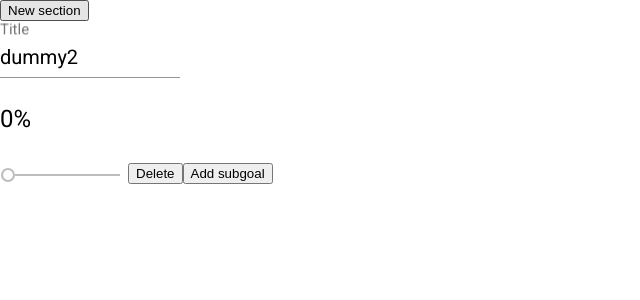
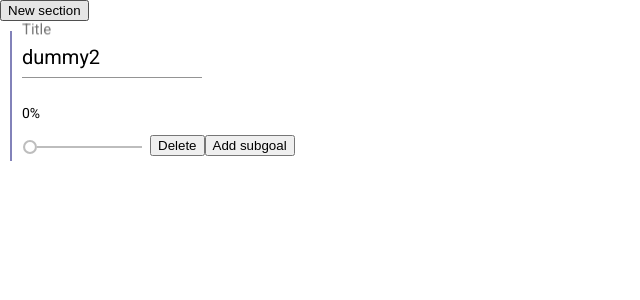
Before and after one commit to samgiz/goal_satisfaction_tracker, an Angular app: page / in a window 1280 px wide. Shown: the top 300 px of the page, without its empty margins (0-640 px from the left). Built offline with nearby package versions, Linux system fonts and the light colour scheme.

Commit message:
Only allow leaf nodes to change value

```diff
--- a/src/app/components/goal/goal.component.css
+++ b/src/app/components/goal/goal.component.css
@@ -2,6 +2,12 @@ mat-form-field {
   margin-right: 12px;
   font-size: 20px;
 }
-.subgoals {
-  margin-left: 50px;
+.everything {
+  display: flex;
+  flex-direction: horizontal;
 }
+.padding {
+  background-color: rgb(130, 130, 185);
+  width: 2px;
+  margin: 10px;
+}
--- a/src/app/components/goal/goal.component.html
+++ b/src/app/components/goal/goal.component.html
@@ -1,5 +1,8 @@
+<div class="everything">
+  <div class="padding"></div>
   <div>
     <!-- Text field that holds the goal title -->
+    <div class="titleArea">
       <mat-form-field>
         <mat-label>Title</mat-label>
         <textarea matInput
@@ -8,19 +11,21 @@
                   cdkAutosizeMaxRows="10"
                   [(ngModel)]="goal.title"></textarea>
       </mat-form-field>
-  <h1>{{goal.value}}%</h1>
+      <div>{{goal.value}}%</div>
+    </div>
     <mat-slider
       min="0"
       max="100"
       step="5"
       [(ngModel)]="goal.value"
-    disabled={{!goal.enabled}}
+      disabled="{{ goal.subgoals.length > 0 }}"
     ></mat-slider>
     <button (click)="requestDelete()">Delete</button>
     <button (click)="addSubgoal()">Add subgoal</button>
     <!-- TODO: add a vertical line for each indentation level -->
-  <div class="subgoals">
+    <div class ="subgoals">
       <app-goal-deleter [goal]="goal">
       </app-goal-deleter>
     </div>
   </div>
+</div>
```
Lines whose indentation alone changed are shown as unchanged.
